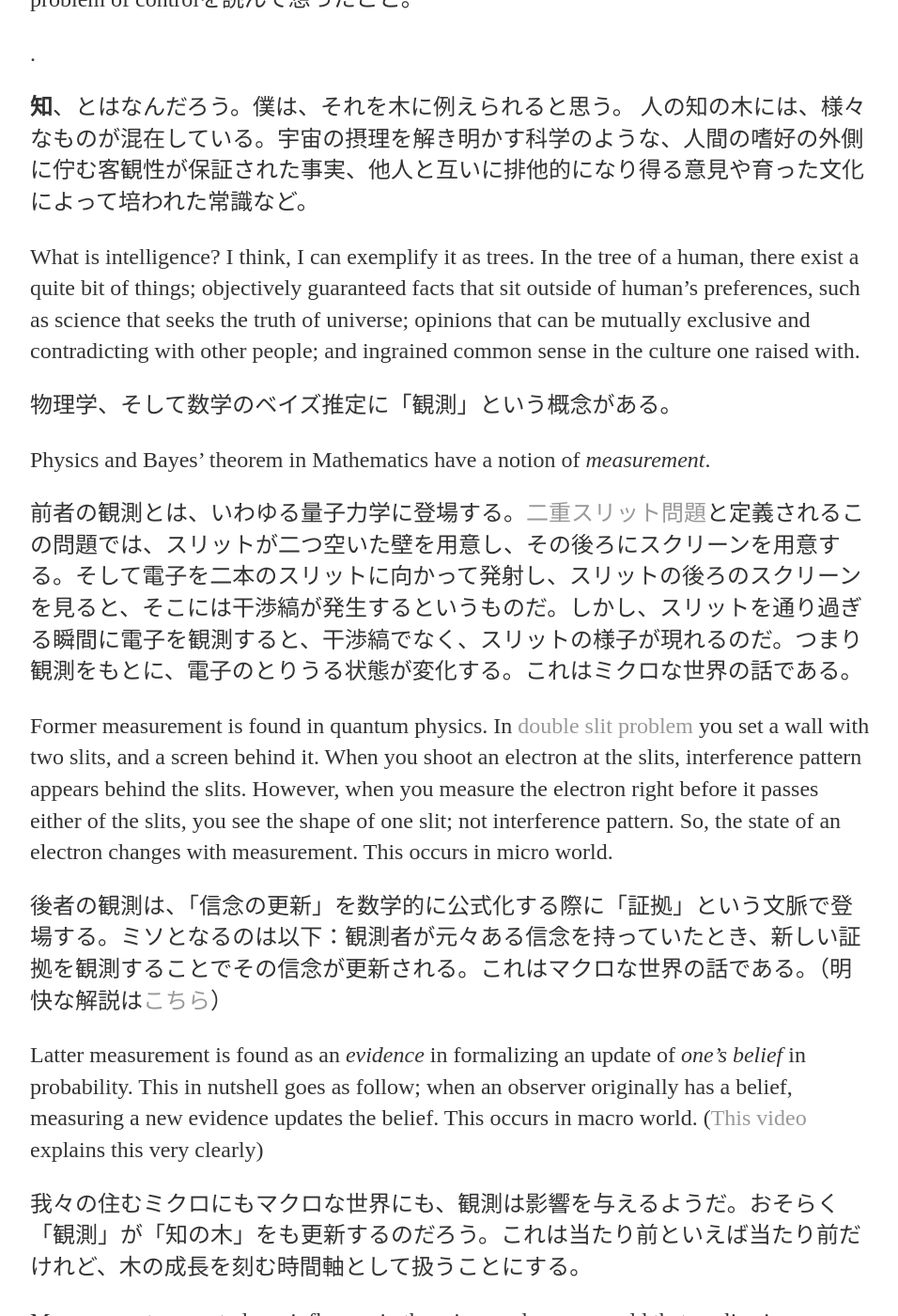
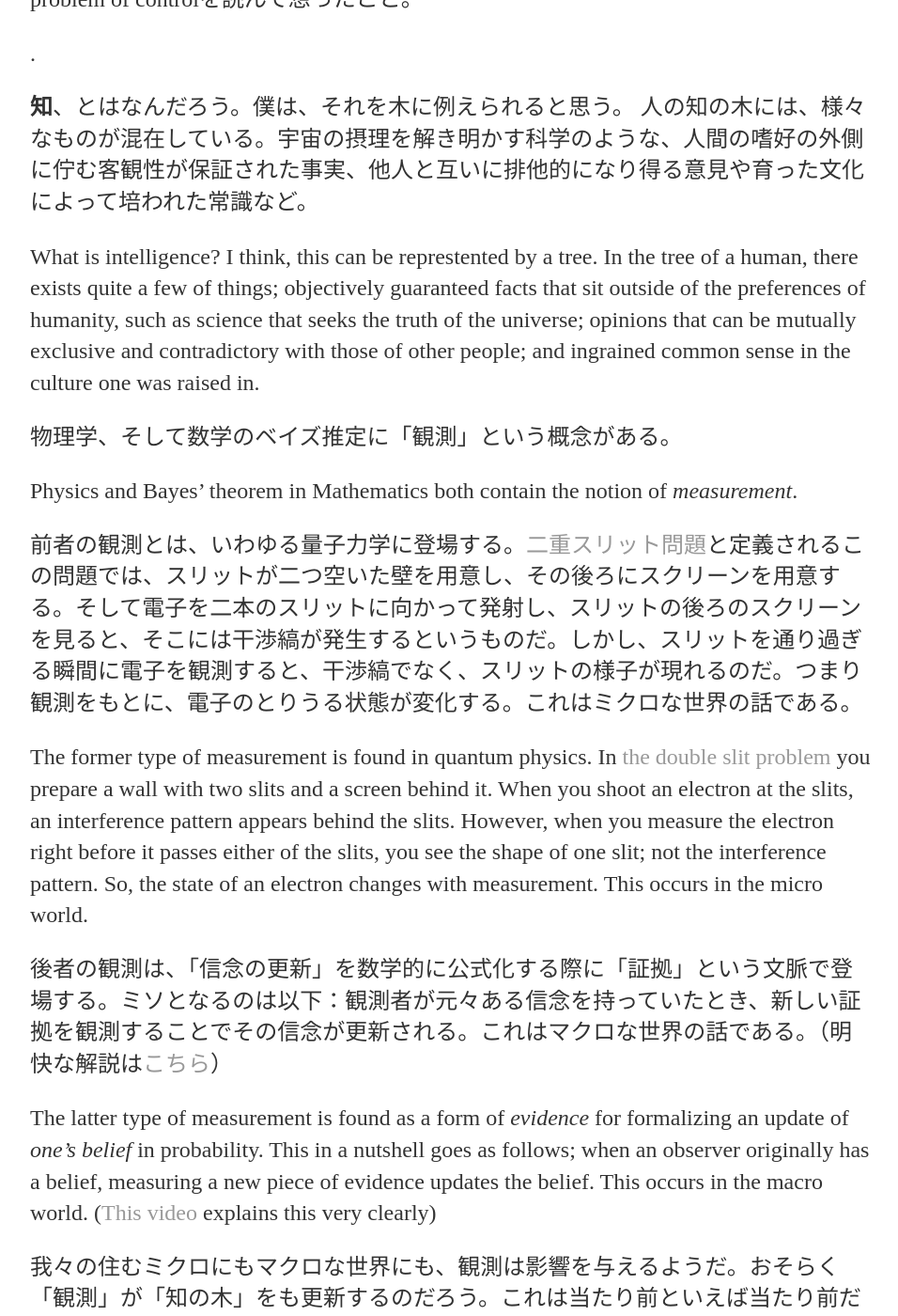
Before and after one commit to DaisukeMiyazaki/DaisukeMiyazaki.github.io, a Jekyll site: the page built from _posts/2020-04-04-RiseAndFall.md, in a window 1280 px wide and 1400 px high, scrolled down 339 px. Shown: the whole window at 94% size, without its empty margins (160-1116 px from the left). Built offline with Jekyll 4.4.1, drawn with Linux system fonts in a browser that asks for light colours; some of the changed text lies outside the part shown.

Commit message:
Fix some English part

```diff
--- a/_posts/2020-04-04-RiseAndFall.md
+++ b/_posts/2020-04-04-RiseAndFall.md
@@ -11,25 +11,25 @@ Russell Stuart著のHuman compatible: Artificial intelligence and the problem of
 **知**、とはなんだろう。僕は、それを木に例えられると思う。
 人の知の木には、様々なものが混在している。宇宙の摂理を解き明かす科学のような、人間の嗜好の外側に佇む客観性が保証された事実、他人と互いに排他的になり得る意見や育った文化によって培われた常識など。
 
-What is intelligence? I think, I can exemplify it as trees.
-In the tree of a human, there exist a quite bit of things; objectively guaranteed facts that sit outside of human's preferences, such as science that seeks the truth of universe; opinions that can be mutually exclusive and contradicting with other people; and ingrained common sense in the culture one raised with.
+What is intelligence? I think, this can be represtented by a tree.
+In the tree of a human, there exists quite a few of things; objectively guaranteed facts that sit outside of the preferences of humanity, such as science that seeks the truth of the universe; opinions that can be mutually exclusive and contradictory with those of other people; and ingrained common sense in the culture one was raised in.
 
 物理学、そして数学のベイズ推定に「観測」という概念がある。
 
-Physics and Bayes' theorem in Mathematics have a notion of _measurement_.
+Physics and Bayes' theorem in Mathematics both contain the notion of _measurement_.
 
 前者の観測とは、いわゆる量子力学に登場する。[二重スリット問題](https://www.youtube.com/watch?v=vnJre6NzlOQ)と定義されるこの問題では、スリットが二つ空いた壁を用意し、その後ろにスクリーンを用意する。そして電子を二本のスリットに向かって発射し、スリットの後ろのスクリーンを見ると、そこには干渉縞が発生するというものだ。しかし、スリットを通り過ぎる瞬間に電子を観測すると、干渉縞でなく、スリットの様子が現れるのだ。つまり観測をもとに、電子のとりうる状態が変化する。これはミクロな世界の話である。
 
-Former measurement is found in quantum physics. In [double slit problem](https://www.youtube.com/watch?v=vnJre6NzlOQ) you set a wall with two slits, and a screen behind it. When you shoot an electron at the slits, interference pattern appears behind the slits. However, when you measure the electron right before it passes either of the slits, you see the shape of one slit; not interference pattern. So, the state of an electron changes with measurement. This occurs in micro world.
+The former type of measurement is found in quantum physics. In [the double slit problem](https://www.youtube.com/watch?v=vnJre6NzlOQ) you prepare a wall with two slits and a screen behind it. When you shoot an electron at the slits, an interference pattern appears behind the slits. However, when you measure the electron right before it passes either of the slits, you see the shape of one slit; not the interference pattern. So, the state of an electron changes with measurement. This occurs in the micro world.
 
 後者の観測は、「信念の更新」を数学的に公式化する際に「証拠」という文脈で登場する。ミソとなるのは以下：観測者が元々ある信念を持っていたとき、新しい証拠を観測することでその信念が更新される。これはマクロな世界の話である。（明快な解説は[こちら](https://youtu.be/HZGCoVF3YvM)）
 
-Latter measurement is found as an _evidence_ in formalizing an update of _one's belief_ in probability. This in nutshell goes as follow; when an observer originally has a belief, measuring a new evidence updates the belief. This occurs in macro world. ([This video](https://youtu.be/HZGCoVF3YvM) explains this very clearly)
+The latter type of measurement is found as a form of _evidence_ for formalizing an update of _one's belief_ in probability. This in a nutshell goes as follows; when an observer originally has a belief, measuring a new piece of evidence updates the belief. This occurs in the macro world. ([This video](https://youtu.be/HZGCoVF3YvM) explains this very clearly)
 
 
 我々の住むミクロにもマクロな世界にも、観測は影響を与えるようだ。おそらく「観測」が「知の木」をも更新するのだろう。これは当たり前といえば当たり前だけれど、木の成長を刻む時間軸として扱うことにする。
 
-Measurement seems to have influence in the micro and macro world that we live in. Measurement maybe updates one's intelligence tree as well. This sounds obvious; however, I’m going to address this as a time axis that ticks growth of the tree.
+Measurement seems to have influence on the micro and macro world that we live in. Measurement may update one's intelligence tree as well. This sounds obvious; however, I’m going to address this as a time axis that divises the growth of the tree into the section.
 
 学びを通して、個人はそれぞれ知という自分自身の木を少しずつ形成する。幹は太くなり、少しずつ枝分かれしては葉をつけ育っていく。
 
```
